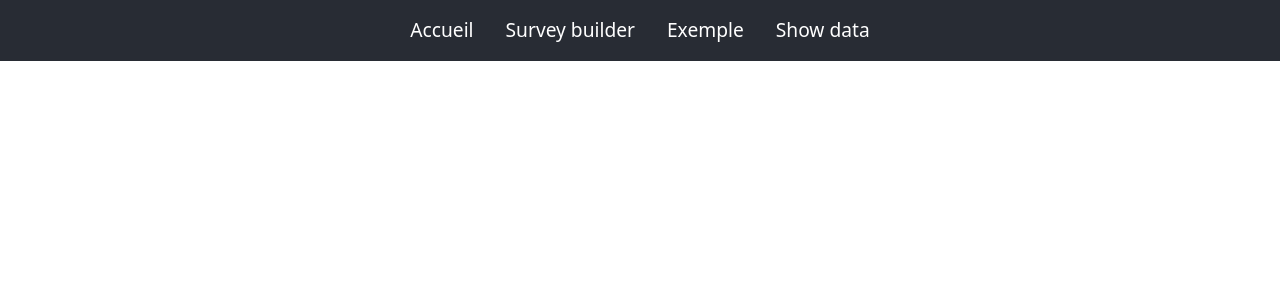
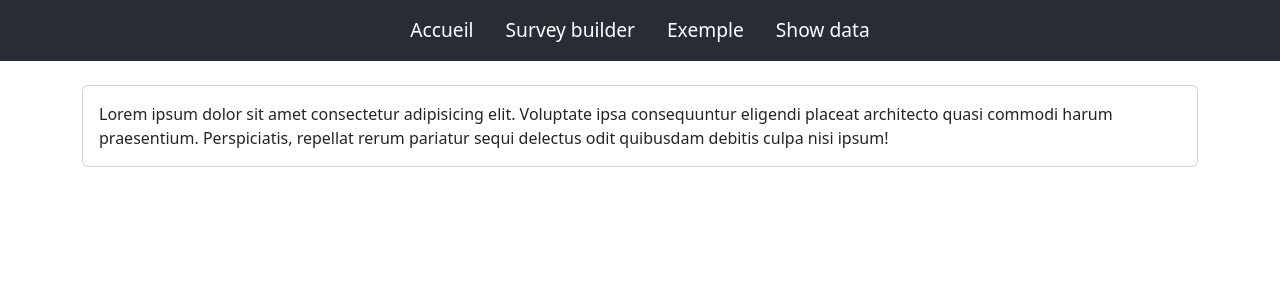
Before and after one commit to shadoworker5/survey-js-in-react-ts, a React (Create React App) app: page / in a window 1280 px wide. Shown: the top 300 px of the page. Built offline with nearby package versions, Linux system fonts and the light colour scheme.

Commit message:
add home page

```diff
--- a/src/App.tsx
+++ b/src/App.tsx
@@ -5,12 +5,14 @@ import Navbar from './Navbar.tsx';
 import SurveyrBuilder from './survey/builder.tsx';
 import CreateForm from './survey/surveyJson.tsx';
 import ShowData from './pages/show_data.tsx';
+import Home from './pages/home.tsx';
 
 const App: React.FC = () => {
 	return (
 		<Router>
 			<Navbar />
 			<Routes>
+				<Route path="/" element={<Home />} />
 				<Route path="/survey_builder" element={<SurveyrBuilder />} />
 				<Route path="/form_example" element={<CreateForm />} />
 				<Route path="/show_data" element={<ShowData />} />
@@ -18,5 +20,4 @@ const App: React.FC = () => {
 		</Router>
 	);
 }
-
 export default App;
--- /dev/null
+++ b/src/pages/home.tsx
@@ -0,0 +1,16 @@
+import React, { Component } from 'react';
+
+class Home extends Component {
+    render() {
+        return (
+            <div className="container mt-4">
+                <div className="card">
+                    <div className="card-body">
+                        Lorem ipsum dolor sit amet consectetur adipisicing elit. Voluptate ipsa consequuntur eligendi placeat architecto quasi commodi harum praesentium. Perspiciatis, repellat rerum pariatur sequi delectus odit quibusdam debitis culpa nisi ipsum!
+                    </div>
+                </div>
+            </div>
+        );
+    }
+}
+export default Home;
```
Lines whose indentation alone changed are shown as unchanged.
